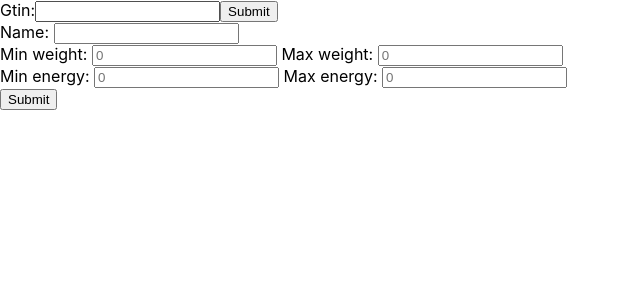
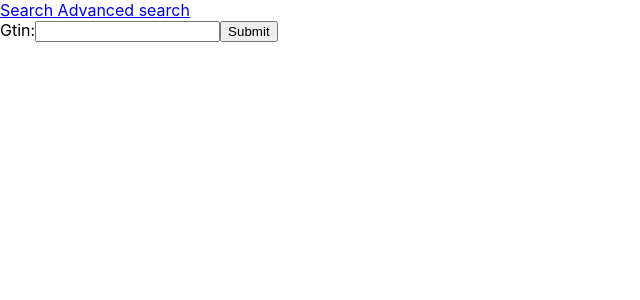
Before and after one commit to OAhonen/practicework-frontend, a React (Create React App) app: page / in a window 1280 px wide. Shown: the top 300 px of the page, without its empty margins (0-640 px from the left). Built offline with nearby package versions, Linux system fonts and the light colour scheme.

Commit message:
Add router and navbar

```diff
--- a/package.json
+++ b/package.json
@@ -8,6 +8,7 @@
     "@testing-library/user-event": "^12.1.10",
     "react": "^17.0.2",
     "react-dom": "^17.0.2",
+    "react-router-dom": "^5.3.0",
     "react-scripts": "4.0.3",
     "web-vitals": "^1.0.1"
   },
--- a/src/AdvancedSearch.js
+++ b/src/AdvancedSearch.js
@@ -1,4 +1,5 @@
 import React, { useEffect, useState } from 'react';
+import Navbar from './Navbar';
 
 function AdvancedSearch() {
   const [allProducts, setAllProducts] = useState([]);
@@ -40,7 +41,6 @@ function AdvancedSearch() {
 
   if (showResult) {
     if (finalResult.length > 0) {
-      console.log('yes')
       table =
       <table>
         <tbody>
@@ -52,13 +52,13 @@ function AdvancedSearch() {
         </tbody>
       </table>
     } else {
-      console.log('no')
       table = <p>No data found.</p>
     }
   }
 
   return (
     <div>
+      <Navbar></Navbar>
     <form onSubmit={handleSubmit}>
       <label>
         Name:&nbsp;
--- a/src/App.js
+++ b/src/App.js
@@ -1,10 +1,15 @@
 import logo from './logo.svg';
 import './App.css';
 import Product from './Product';
+import { Route, Switch } from 'react-router';
+import AdvancedSearch from './AdvancedSearch';
 
 function App() {
   return (
-    <Product></Product>
+    <Switch>
+      <Route path="/" component={Product} exact/>
+      <Route path="/advanced" component={AdvancedSearch} exact/>
+    </Switch>
   );
 }
 
--- /dev/null
+++ b/src/Navbar.js
@@ -0,0 +1,12 @@
+import { Link } from "react-router-dom";
+
+function Navbar() {
+  return (
+    <div>
+      <Link to="/">Search </Link>
+      <Link to="/advanced">Advanced search </Link>
+    </div>
+  );
+};
+
+export default Navbar;
--- a/src/Product.js
+++ b/src/Product.js
@@ -1,5 +1,6 @@
 import React, { useState } from 'react';
 import AdvancedSearch from './AdvancedSearch';
+import Navbar from './Navbar';
 import Search from './Search';
 
 function Product() {
@@ -35,6 +36,7 @@ function Product() {
 
   return (
     <div>
+      <Navbar></Navbar>
       <form onSubmit={handleSubmit}>
         <label>
           Gtin:
@@ -45,7 +47,6 @@ function Product() {
         <input type="submit" value="Submit" />
       </form>
       {!loading ? null : <Search result={gtinResult[0]}></Search>}
-      <AdvancedSearch></AdvancedSearch>
     </div>
   );
 }
--- a/src/index.js
+++ b/src/index.js
@@ -3,10 +3,13 @@ import ReactDOM from 'react-dom';
 import './index.css';
 import App from './App';
 import reportWebVitals from './reportWebVitals';
+import { BrowserRouter, Route, Switch } from 'react-router-dom';
 
 ReactDOM.render(
   <React.StrictMode>
+    <BrowserRouter>
     <App />
+    </BrowserRouter>
   </React.StrictMode>,
   document.getElementById('root')
 );
```
Also changed, not shown: 1 other file (tests, documents, lock files or other folders).
